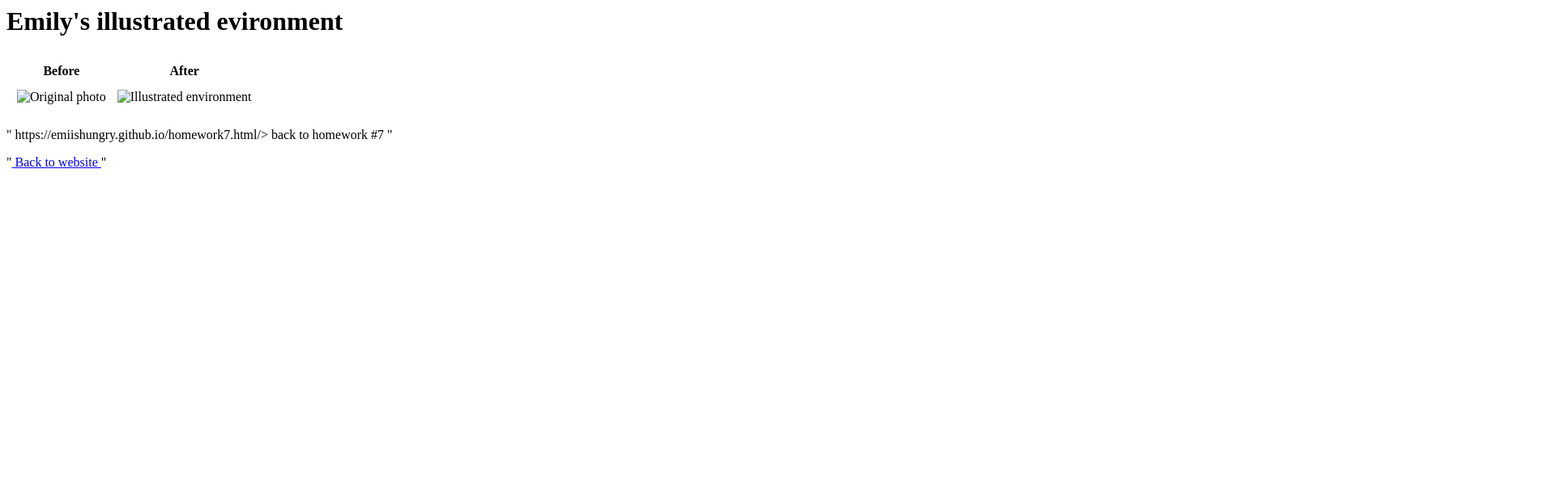
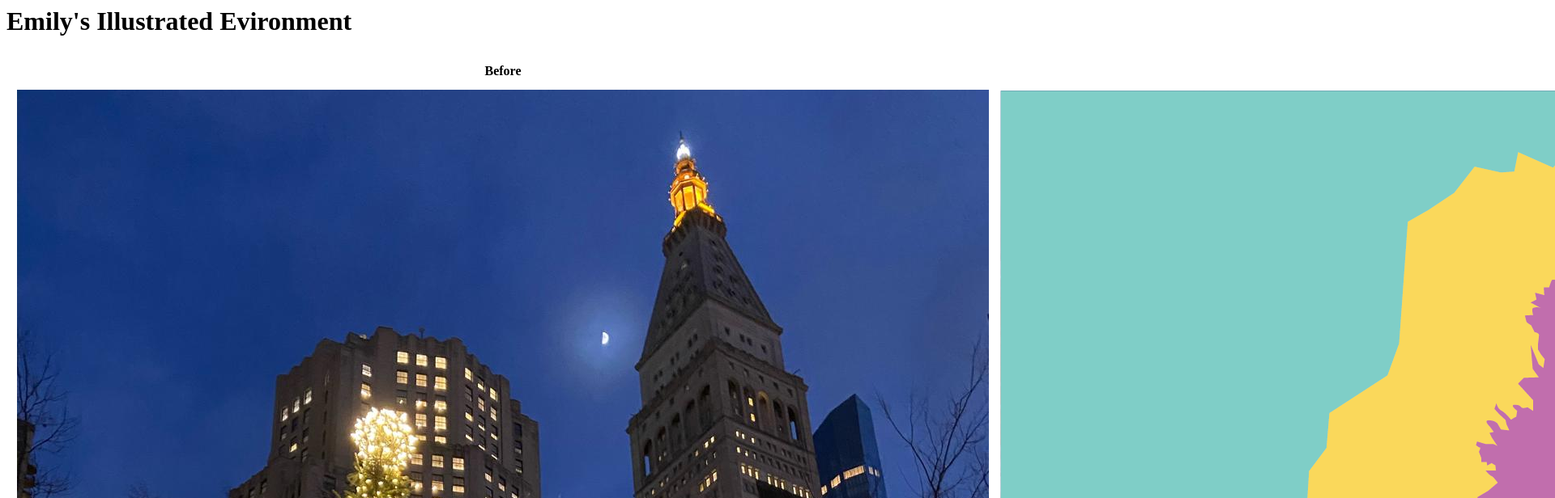
Before and after one commit to EmiIsHungry/illustrratedevironment.html, a plain HTML site: page index.html in a window 1280 px wide. Shown: the top 616 px of the page at 81% size, 1920 px wide, since content can reach past the window. Drawn offline with Linux system fonts and the light colour scheme.

Commit message:
Update index.html

```diff
--- a/index.html
+++ b/index.html
@@ -3,20 +3,20 @@
     <title> Emily's Illustrated evironment</title>
   </head>
   <body>
-    <h1> Emily's illustrated evironment</h1>
+    <h1> Emily's Illustrated Evironment</h1>
     <table role= "presentation" style= "border-collapse: separate; border-spacing:12px;">
       <tr>
         <th>Before</th>
         <th>After</th>
       </tr>
       <td style= "vertical-align;top;text-align:center;">
-        <img src=" " alt ="Original photo" /> <br>
+        <img src="christmas tree.jpg" alt ="Original photo" /> <br>
         <td style=" vertical-align:top;text-align:center;">
-          <img src=" " alt ="Illustrated environment" /> <br>
+          <img src="welcome to new york.png" alt ="Illustrated environment" /> <br>
           </td>
     </tr>
     </table>
-    <p> </p>
+    <p> I picked that environment because it shows background,middle ground and foreground but at the same time, I had good memories with it and I liked how I took that picture. I reinterpreted it visually as not just art but something I remade that makes the memory fresh and nostalgic. It also turn into a new way to learn to make art. </p>
     <p> " https://emiishungry.github.io/homework7.html/> back to homework #7 </a>" </p>
     <p> "<a href= https://emiishungry.github.io/medpl150/> Back to website </a>"</p>
   </body>
```
